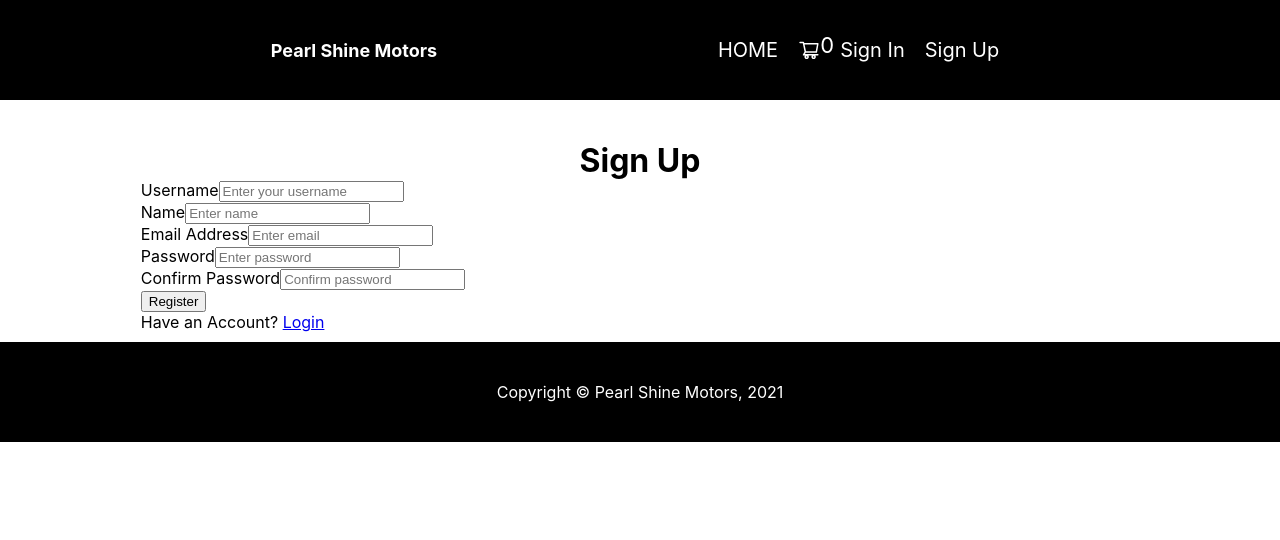
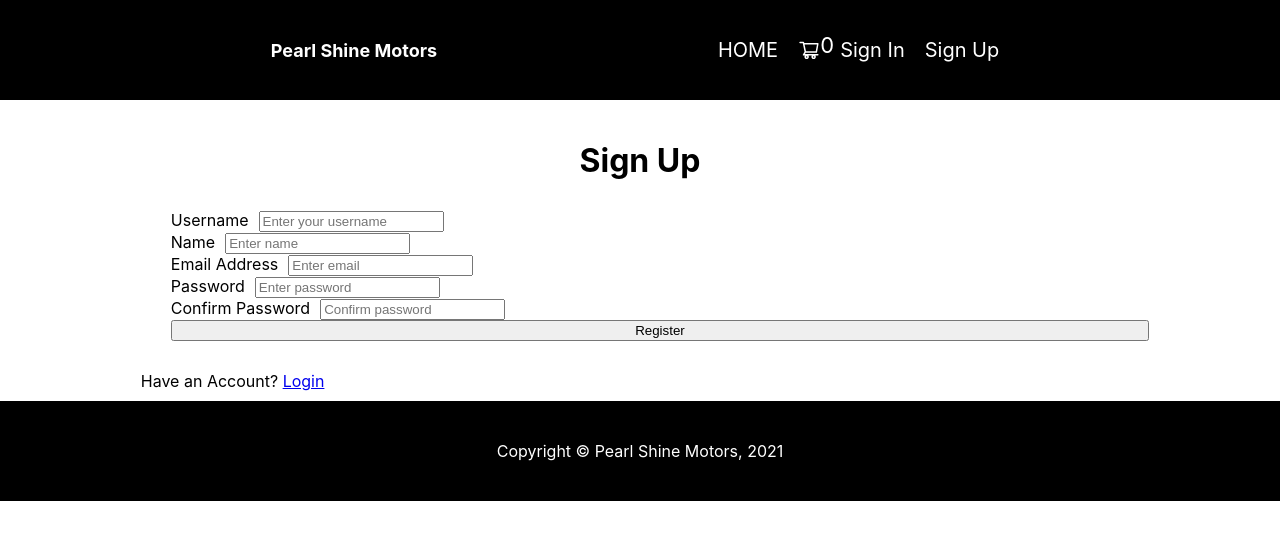
Before and after one commit to NickyGuants/fullstack-ecommerce, a React (Create React App) app in the folder client/: page /register in a window 1280 px wide. Shown: the top 540 px of the page. Built offline with nearby package versions, Linux system fonts and the light colour scheme.

Commit message:
style the form

```diff
--- a/client/src/App.css
+++ b/client/src/App.css
@@ -302,6 +302,31 @@ table {
   width: 100%;
   justify-content: center;
 }
+form {
+  display: flex;
+  flex-direction: column;
+  width: 100%;
+  margin: 20px;
+  padding: 10px;
+}
+.child {
+  display: flex;
+  flex-direction: row;
+  margin: 10px;
+  font-size: 20px;
+  width: 100%;
+}
+label {
+  margin-right: 10px;
+  width: 20%;
+}
+.input {
+  width: 80%;
+}
+.primary {
+  width: 100px;
+  margin-left: 600px;
+}
 
 @media only screen and (max-width: 580px) {
   header {
```
